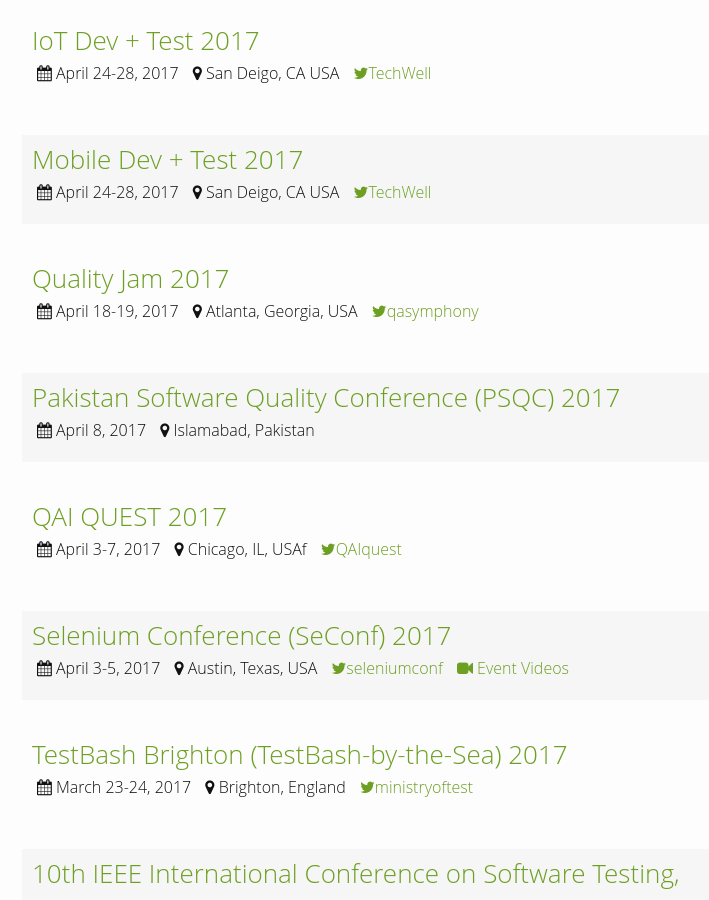
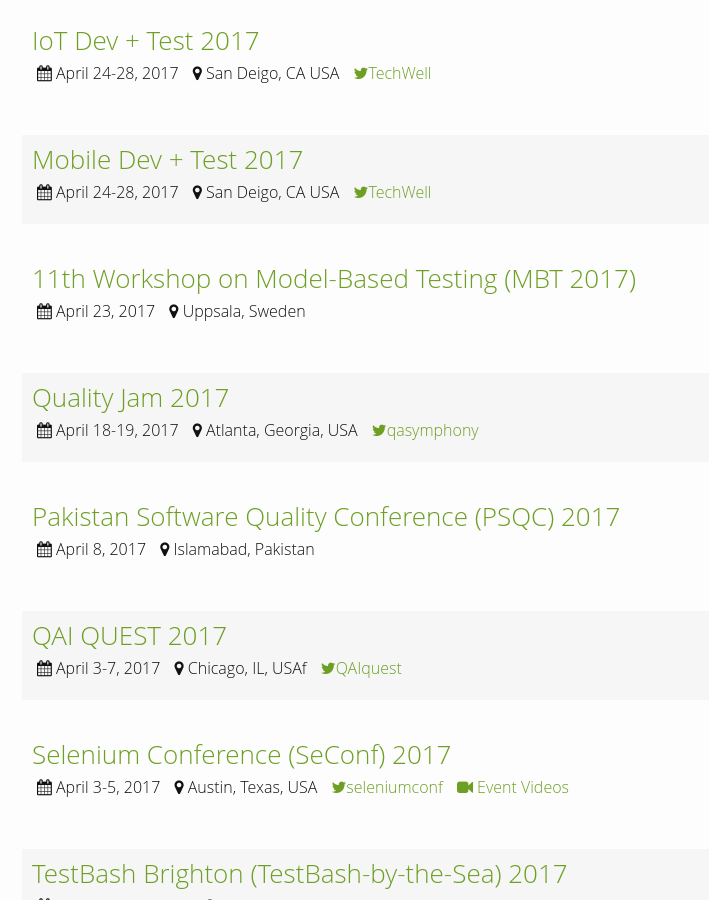
Before and after one commit to TestingConferences/testingconferences.github.io, a Jekyll site: the page built from past.html, in a window 1280 px wide and 900 px high, scrolled down 4588 px. Shown: the whole window, without its empty margins (248-957 px from the left). Built offline with Jekyll 4.4.1, drawn with Linux system fonts in a browser that asks for light colours.

Commit message:
Added MBT 2017 to past conferences

```diff
--- a/_data/past.yml
+++ b/_data/past.yml
@@ -214,6 +214,11 @@
   dates: "April 24-28, 2017"
   url: https://mobiledevtest.techwell.com/
   twitter: TechWell
+
+- name: 11th Workshop on Model-Based Testing (MBT 2017)
+  location: Uppsala, Sweden
+  dates: "April 23, 2017"
+  url: http://mbt-workshop.org/
 
 - name: Quality Jam 2017
   location: Atlanta, Georgia, USA
```
